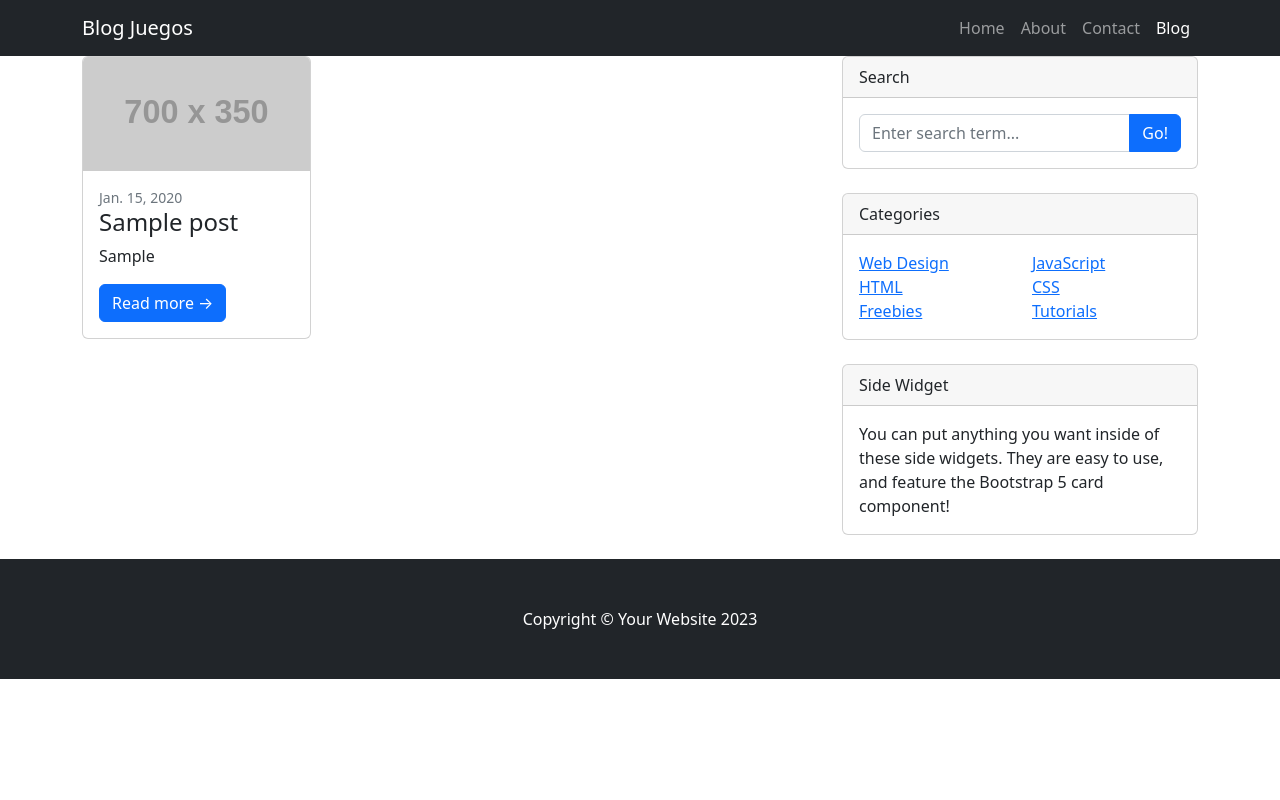
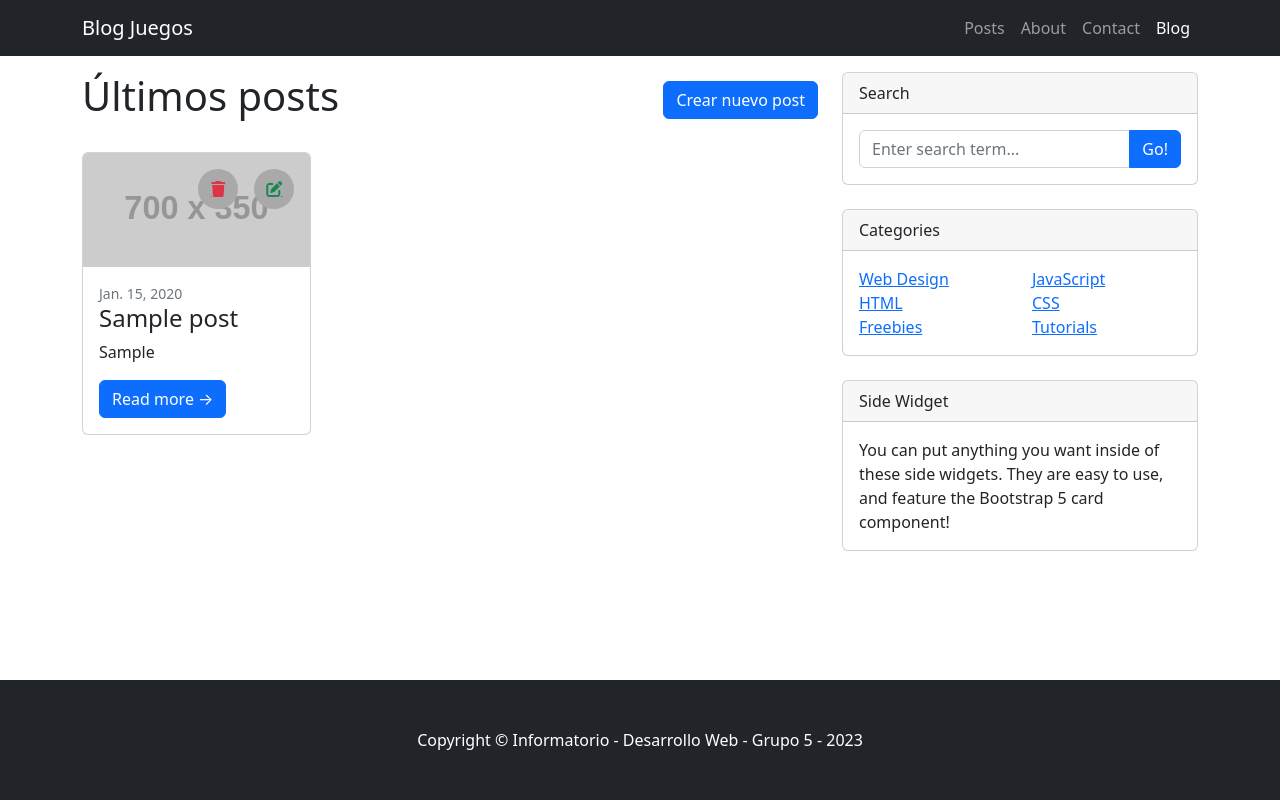
Before and after one commit to LucasNahuel/blog_grupo_5, a Django app: page /post/ in a window 1280 px wide. Run offline with Django 4.2, Linux system fonts and the light colour scheme; tables that the repository leaves empty hold one stand-in row (values such as "Sample post"); grey boxes labelled with a size stand in for pictures from a placeholder-image service; some libraries are stand-ins or nearby versions.

Commit message:
añade editar y eliminar posts, mejoras en la disposicion de elementos

```diff
--- a/post/urls.py
+++ b/post/urls.py
@@ -1,8 +1,10 @@
-from .views import Lista_post, Crear_post
+from .views import Lista_post, Crear_post, Editar_post, Eliminar_post
 from django.urls import path
 
 
 urlpatterns = [
     path('', Lista_post.as_view(), name='posts'),
-    path('crear/', Crear_post.as_view(), name="crear_post")
+    path('crear/', Crear_post.as_view(), name="crear_post"),
+    path('editar/<int:pk>', Editar_post.as_view(), name="editar_post"),
+    path('eliminar/<int:pk>', Eliminar_post.as_view(), name="eliminar_post")
 ]
--- a/post/views.py
+++ b/post/views.py
@@ -1,7 +1,7 @@
 from django.shortcuts import render
-from django.views.generic import ListView, CreateView
+from django.views.generic import ListView, CreateView, UpdateView, DeleteView
 from .models import post
-from .forms import Crear_post
+from .forms import Crear_post as Crear_post_form
 
 # Create your views here.
 
@@ -13,4 +13,16 @@ class Lista_post(ListView):
 class Crear_post(CreateView):
     template_name = 'post/crear_post.html'
     model = post
-    form_class = Crear_post
+    form_class = Crear_post_form
+
+class Editar_post(UpdateView):
+    model = post
+    template_name = 'post/editar_post.html'
+    form_class = Crear_post_form
+    success_url = '../'
+
+
+class Eliminar_post(DeleteView):
+    model = post
+    template_name = 'post/eliminar_post.html'
+    success_url = '../'
--- a/static/styles.css
+++ b/static/styles.css
@@ -2,7 +2,7 @@ form{
     display: flex;
     flex-direction: column;
     margin: 0 auto;
-    max-width: 900px;
+    max-width: 900px !important;
     gap: 1em;
 }
 
@@ -14,3 +14,38 @@ form button{
 form h1{
     margin-block: 0.5em;
 }
+
+
+#container{
+    padding-top: 1em;
+    min-height: calc(100vh - 176px);
+}
+
+
+.form-eliminar{
+    position: absolute;
+    inset: 0 0 0 0;
+    margin: auto auto;
+    height: fit-content;
+}
+
+.fw-bolder{
+    color: white;
+    text-shadow: 2px 2px 2px black;
+}
+
+.lead.mb-0{
+    color: white;
+    text-shadow: 2px 2px 2px black;
+}
+
+.link-icon{
+    background-color: darkgray;
+    height: 2.5em;
+    padding: 0.5em;
+    border-radius: 50%;
+    width: 2.5em;
+    display: flex;
+    align-items: center;
+    justify-content: center;
+}
--- a/templates/base.html
+++ b/templates/base.html
@@ -16,6 +16,8 @@
 
 
         <link href="{% static 'styles.css' %}" rel="stylesheet"/>
+		<link rel="stylesheet" href="https://cdnjs.cloudflare.com/ajax/libs/font-awesome/6.5.0/css/all.min.css" integrity="sha512-Avb2QiuDEEvB4bZJYdft2mNjVShBftLdPG8FJ0V7irTLQ8Uo0qcPxh4Plq7G5tGm0rU+1SPhVotteLpBERwTkw==" crossorigin="anonymous" referrerpolicy="no-referrer" />
+
     </head>
 
 
@@ -23,11 +25,11 @@
         <!-- Responsive navbar-->
         <nav class="navbar navbar-expand-lg navbar-dark bg-dark">
             <div class="container">
-                <a class="navbar-brand" href="#!">Blog Juegos</a>
+                <a class="navbar-brand" href="{% url 'index' %}">Blog Juegos</a>
                 <button class="navbar-toggler" type="button" data-bs-toggle="collapse" data-bs-target="#navbarSupportedContent" aria-controls="navbarSupportedContent" aria-expanded="false" aria-label="Toggle navigation"><span class="navbar-toggler-icon"></span></button>
                 <div class="collapse navbar-collapse" id="navbarSupportedContent">
                     <ul class="navbar-nav ms-auto mb-2 mb-lg-0">
-                        <li class="nav-item"><a class="nav-link" href="#">Home</a></li>
+                        <li class="nav-item"><a class="nav-link" href="{% url 'posts' %}">Posts</a></li>
                         <li class="nav-item"><a class="nav-link" href="#!">About</a></li>
                         <li class="nav-item"><a class="nav-link" href="#!">Contact</a></li>
                         <li class="nav-item"><a class="nav-link active" aria-current="page" href="#">Blog</a></li>
@@ -42,7 +44,7 @@
 
 
         <!-- Page content-->
-        <div class="container">
+        <div class="container" id="container">
 
 
 
@@ -102,7 +104,7 @@
         </div>
         <!-- Footer-->
         <footer class="py-5 bg-dark">
-            <div class="container"><p class="m-0 text-center text-white">Copyright &copy; Your Website 2023</p></div>
+            <div class="container"><p class="m-0 text-center text-white">Copyright &copy; Informatorio - Desarrollo Web - Grupo 5 - 2023</p></div>
         </footer>
         <!-- Bootstrap core JS-->
         <script src='https://cdn.jsdelivr.net/npm/bootstrap@5.2.3/dist/js/bootstrap.bundle.min.js'></script>
--- a/templates/post/posts.html
+++ b/templates/post/posts.html
@@ -4,7 +4,18 @@
 
 {% block content %}
 
-<div class="col-lg-8">
+<div class="col-lg-8" >
+
+    <div style="display: flex; width: 100%; margin-bottom: 1.5em; align-items: center;">
+
+            <h1>Últimos posts</h1>
+
+            <a href="{% url 'crear_post' %}" style="width: fit-content; margin-left: auto; padding: 0;" ><button class="btn btn-primary">Crear nuevo post</button></a>
+
+    </div>
+
+
+
     <div class="row">
     {% for post in posts %}
 
@@ -17,6 +28,11 @@
                     <p class="card-text">{{post.cuerpo}}</p>
                     <a class="btn btn-primary" href="#!">Read more →</a>
                 </div>
+
+                <div style="position: absolute; padding: 1em; top:0; right: 0; display: flex; gap: 1em;">
+                    <a href="{% url 'eliminar_post' post.id %}" class="link-icon text-danger"><i class="fa-solid fa-trash"></i></a>
+                    <a href="{% url 'editar_post' post.id %}" class="link-icon text-success"><i class="fa-solid fa-pen-to-square"></i></a>
+                </div>
             </div>
         </div>
 
```
Also changed, not shown: templates/index.html (+6 -3 lines), templates/post/editar_post.html (added, +23 -0 lines), templates/post/eliminar_post.html (added, +21 -0 lines).
